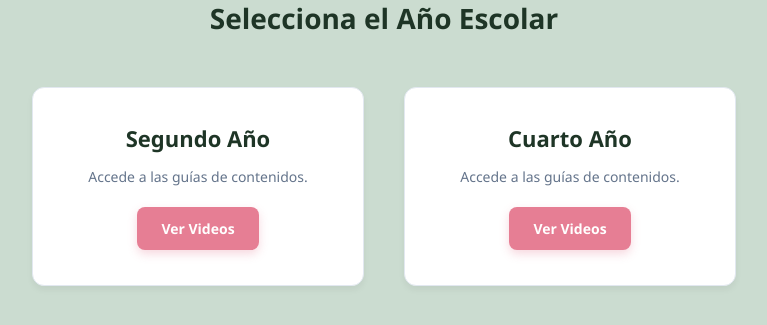
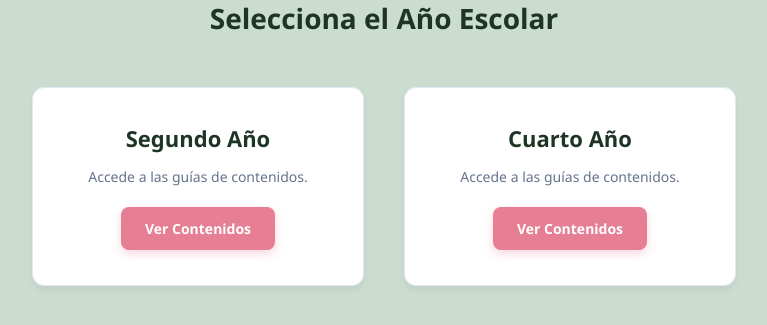
Before and after one commit to Andreita2007/GuiaAudiovisual, a Django app: page / in a window 1280 px wide. Shown: the part 188-513 px from the top of the page, without its empty margins (256-1023 px from the left). Run offline with Django 5.2, Linux system fonts and the light colour scheme.

Commit message:
Interfaz 6

```diff
--- a/guia/templates/inicio.html
+++ b/guia/templates/inicio.html
@@ -68,13 +68,13 @@
         <div class="tarjeta-materia">
             <h3>Segundo Año</h3>
             <p>Accede a las guías de contenidos.</p>
-            <a href="{%url 'ver_materia' '2'%}" class="btn-entrar">Ver Videos</a>
+            <a href="{%url 'ver_materia' '2'%}" class="btn-entrar">Ver Contenidos</a>
         </div>
 
         <div class="tarjeta-materia">
             <h3>Cuarto Año</h3>
             <p>Accede a las guías de contenidos.</p>
-            <a href="{%url 'ver_materia' '4'%}" class="btn-entrar">Ver Videos</a>
+            <a href="{%url 'ver_materia' '4'%}" class="btn-entrar">Ver Contenidos</a>
         </div>
     </main>
 
```
